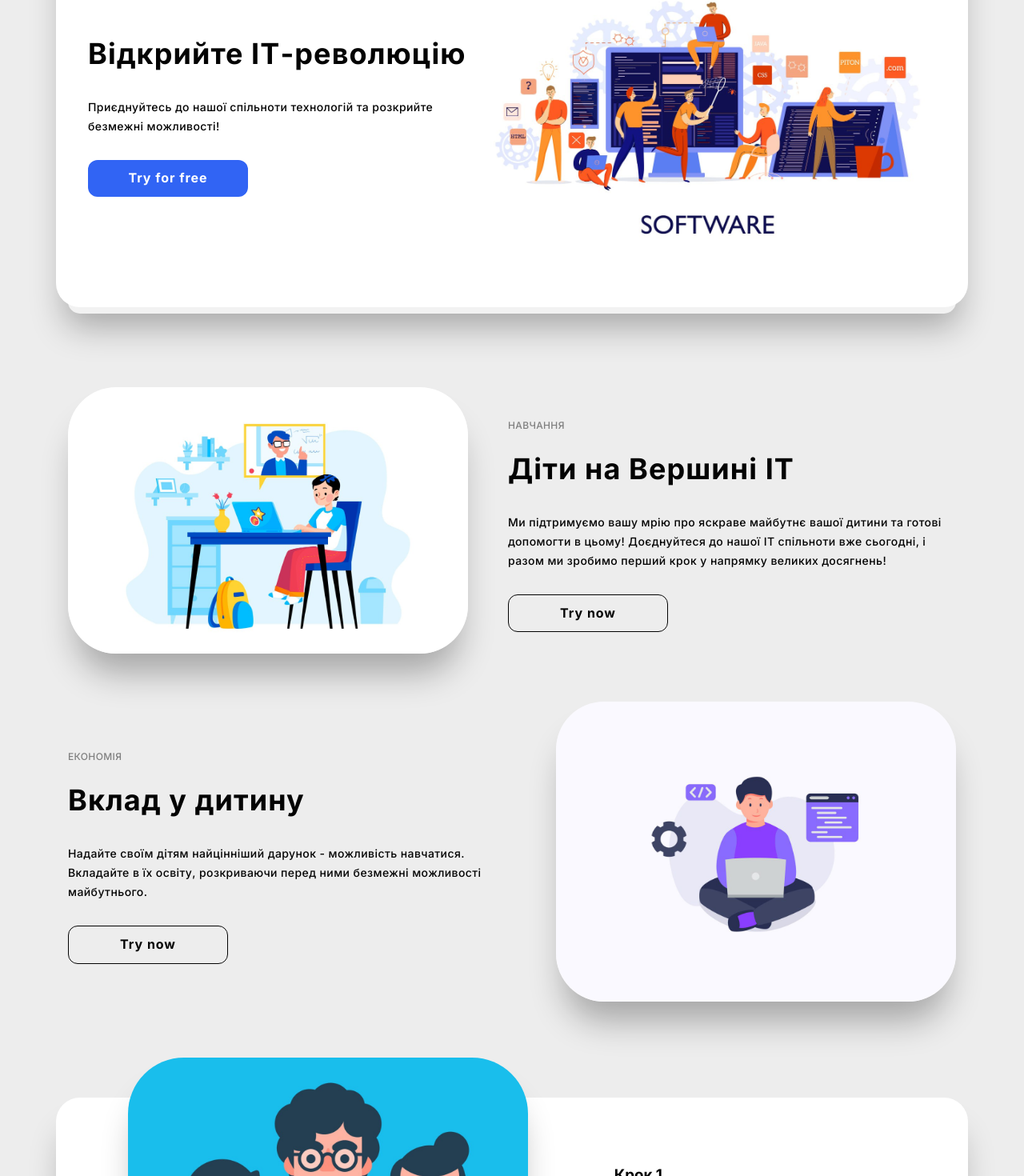
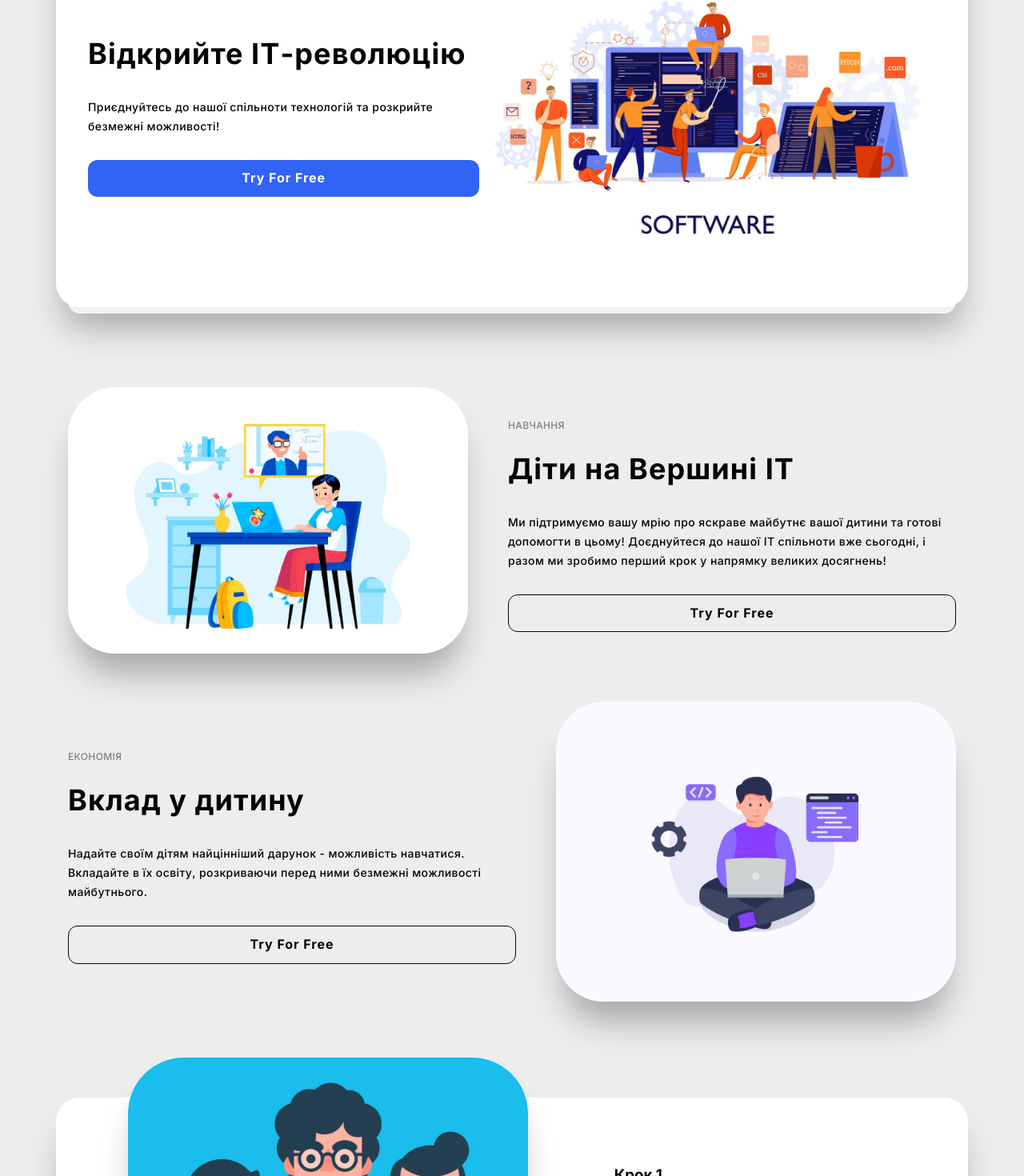
Before and after one commit to Makssik/codespark, a React (Create React App) app: page / in a window 1280 px wide. Shown: the part 932-2402 px from the top of the page at 80% size. Built offline with nearby package versions, Linux system fonts and the light colour scheme.

Commit message:
add functionsl to buttons

```diff
--- a/src/components/Hero/Hero.jsx
+++ b/src/components/Hero/Hero.jsx
@@ -1,6 +1,6 @@
 import React from 'react';
-// import Logo from '../../images/logo-transparent.png';
 import HeroImg from '../../images/hero-img2.png';
+import TryForFreeBtn from '../TryForFreeBtn';
 
 function Hero() {
   return (
@@ -20,8 +20,7 @@ function Hero() {
             Тут ви знайдете короткий опис наших курсів.
           </p>
           <div className="hero__button-group">
-            <button className="button primery">Try for free</button>
-            <button className="button secondary">Sign up</button>
+            <TryForFreeBtn className={'button primery'} />
           </div>
         </div>
         <div className="hero__logo-wrapper">
--- a/src/components/OpenRevSect/OpenRevSect.jsx
+++ b/src/components/OpenRevSect/OpenRevSect.jsx
@@ -1,4 +1,5 @@
 import SoftwareImg from '../../images/software-img.jpg';
+import TryForFreeBtn from '../TryForFreeBtn';
 
 const OpenRevSect = () => {
   return (
@@ -10,7 +11,7 @@ const OpenRevSect = () => {
             Приєднуйтесь до нашої спільноти технологій та розкрийте безмежні
             можливості!
           </p>
-          <button className="button primery">Try for free</button>
+          <TryForFreeBtn className={'button primery'} />
         </div>
         <div className="img-wrapper">
           <img
--- a/src/components/PrivilegesForChild/PrivilegesForChild.jsx
+++ b/src/components/PrivilegesForChild/PrivilegesForChild.jsx
@@ -1,5 +1,6 @@
 import ChildImg1 from '../../images/child-1.jpg';
 import ChildImg2 from '../../images/child-2.jpg';
+import TryForFreeBtn from '../TryForFreeBtn';
 
 const PrivilegesForChild = () => {
     return (
@@ -17,7 +18,7 @@ const PrivilegesForChild = () => {
                   вже сьогодні, і разом ми зробимо перший крок у напрямку
                   великих досягнень!
                 </p>
-                <button className="button secondary">Try now</button>
+                <TryForFreeBtn className={'button secondary'} />
               </div>
             </li>
             <li className="previleges-for-child__item">
@@ -30,7 +31,7 @@ const PrivilegesForChild = () => {
                   навчатися. Вкладайте в їх освіту, розкриваючи перед ними
                   безмежні можливості майбутнього.
                 </p>
-                <button className="button secondary">Try now</button>
+                <TryForFreeBtn className={'button secondary'} />
               </div>
             </li>
           </ul>
--- a/src/components/WebinarCountdown/WebinarCountdown.jsx
+++ b/src/components/WebinarCountdown/WebinarCountdown.jsx
@@ -38,7 +38,7 @@ const WebinarCountdown = () => {
         <h1>До вебінару залишилось:</h1>
         <Countdown
           renderer={renderer}
-          date={new Date('2023-09-30T15:00:00').getTime()}
+          date={new Date('2023-09-30T15 :00:00').getTime()}
         />
         <TryForFreeBtn className={'button primery'}/>
       </div>
```
